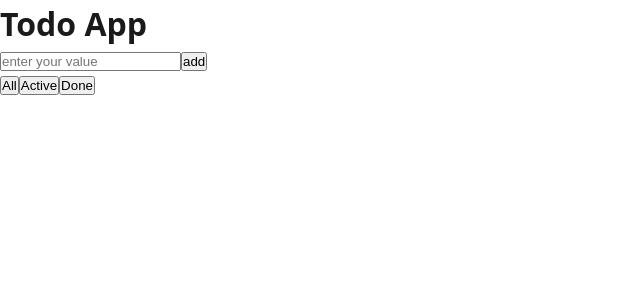
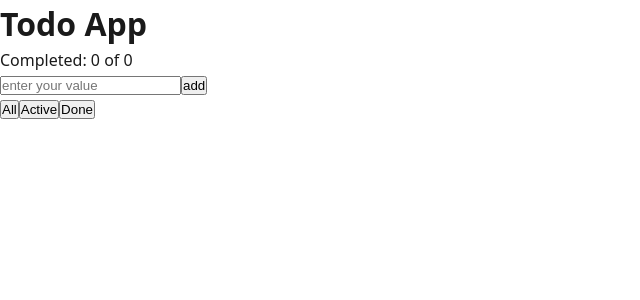
Before and after one commit to VasilievKirill333/react-todo-app, a React (Vite) app: page / in a window 1280 px wide. Shown: the top 300 px of the page, without its empty margins (0-640 px from the left). Built offline with nearby package versions, Linux system fonts and the light colour scheme.

Commit message:
feat: Add items counter (X of Y completed)

```diff
--- a/src/App.jsx
+++ b/src/App.jsx
@@ -11,6 +11,9 @@ function App() {
 
   const [inputValue, setInputValue] = useState('');
   const [filter, setFilter] = useState('all');
+
+  const totalCount = todos.length;
+  const doneCount = todos.filter(todo => todo.done).length;
 
   useEffect(() => {
     localStorage.setItem('todos', JSON.stringify(todos));
@@ -47,6 +50,7 @@ function App() {
   return (
     <div>
       <h1>Todo App</h1>
+      <p>Completed: {doneCount} of {totalCount}</p>
       <TodoForm
         inputValue={inputValue}
         onInputChange={setInputValue}
```
